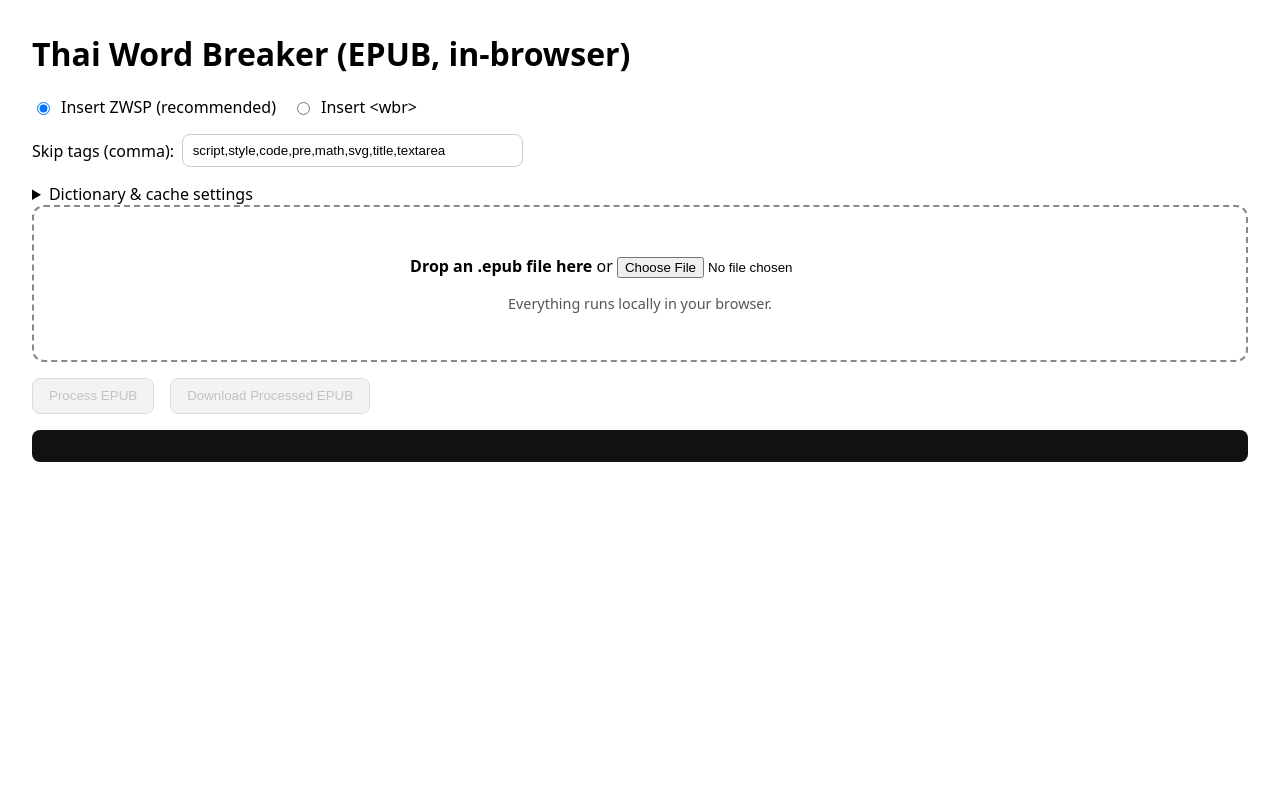
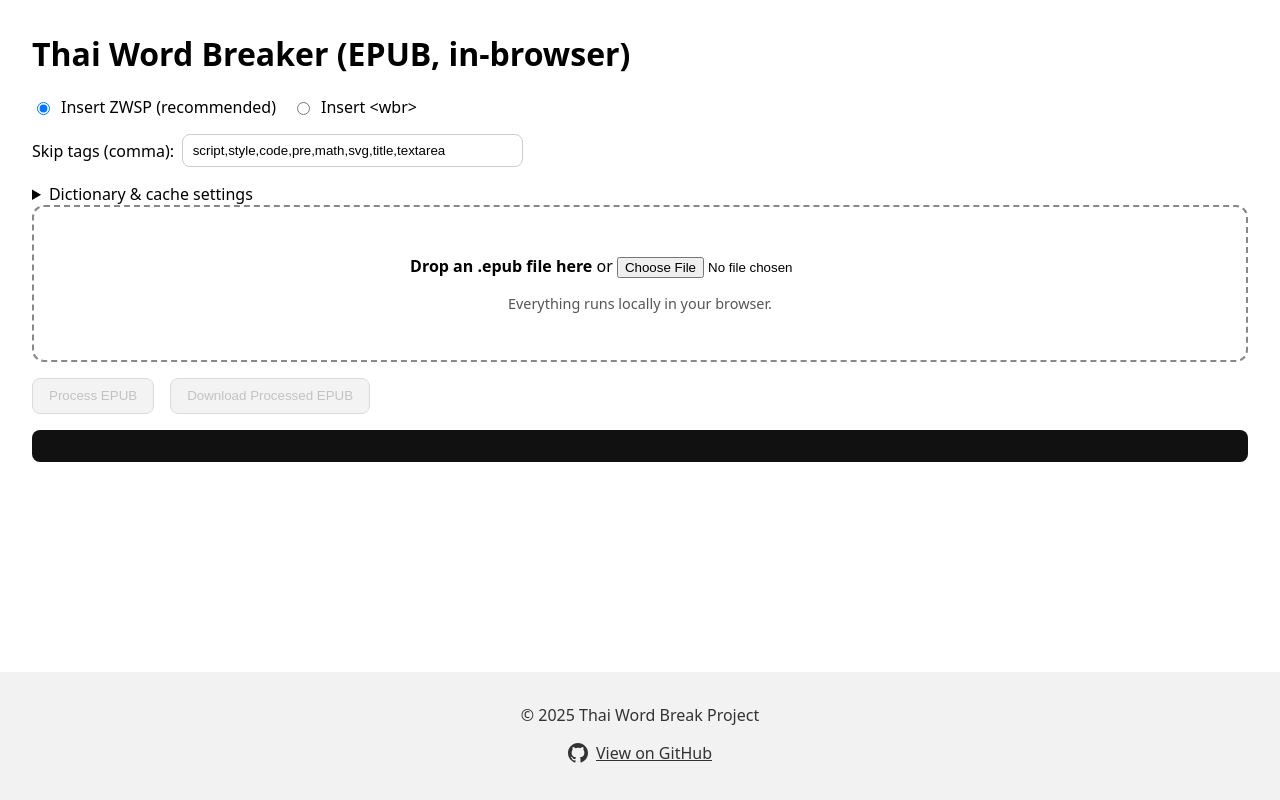
Before and after one commit to chanonanan/thai-word-break, a plain HTML site: page index.html in a window 1280 px wide. Drawn offline with nearby package versions, Linux system fonts and the light colour scheme.

Commit message:
feat: add footer with GitHub link and styling

```diff
--- a/css/style.css
+++ b/css/style.css
@@ -1,3 +1,25 @@
+.site-footer {
+  text-align: center;
+  padding: 1em 0;
+  background: #f2f2f2;
+  color: #333;
+  position: fixed;
+  width: 100%;
+  bottom: 0;
+  left: 0;
+}
+
+.github-link {
+  color: #333;
+  text-decoration: underline;
+  display: inline-flex;
+  align-items: center;
+  gap: 0.5em;
+}
+
+.github-icon {
+  vertical-align: middle;
+}
 body {
   font-family: system-ui, -apple-system, Segoe UI, Roboto, sans-serif;
   margin: 2rem;
--- a/index.html
+++ b/index.html
@@ -136,4 +136,14 @@
 
 </script>
 </body>
+  <footer class="site-footer">
+    <p>&copy; 2025 Thai Word Break Project</p>
+    <p>
+      <a href="https://github.com/chanon/thai-word-break" target="_blank" rel="noopener" class="github-link">
+        <svg xmlns="http://www.w3.org/2000/svg" width="20" height="20" viewBox="0 0 24 24" fill="currentColor" class="github-icon"><path d="M12 0C5.37 0 0 5.37 0 12c0 5.3 3.438 9.8 8.205 11.385.6.113.82-.263.82-.582 0-.288-.01-1.05-.015-2.06-3.338.726-4.042-1.61-4.042-1.61-.546-1.387-1.333-1.756-1.333-1.756-1.09-.745.083-.729.083-.729 1.205.085 1.84 1.237 1.84 1.237 1.07 1.834 2.807 1.304 3.492.997.108-.775.418-1.305.76-1.605-2.665-.304-5.466-1.332-5.466-5.93 0-1.31.468-2.38 1.236-3.22-.124-.303-.535-1.523.117-3.176 0 0 1.008-.322 3.3 1.23a11.52 11.52 0 013.003-.404c1.018.005 2.045.138 3.003.404 2.29-1.552 3.297-1.23 3.297-1.23.653 1.653.242 2.873.118 3.176.77.84 1.235 1.91 1.235 3.22 0 4.61-2.803 5.624-5.475 5.921.43.372.813 1.102.813 2.222 0 1.606-.014 2.898-.014 3.293 0 .322.218.699.825.58C20.565 21.796 24 17.297 24 12c0-6.63-5.37-12-12-12z"/></svg>
+        View on GitHub
+      </a>
+    </p>
+  </footer>
+</body>
 </html>
```
